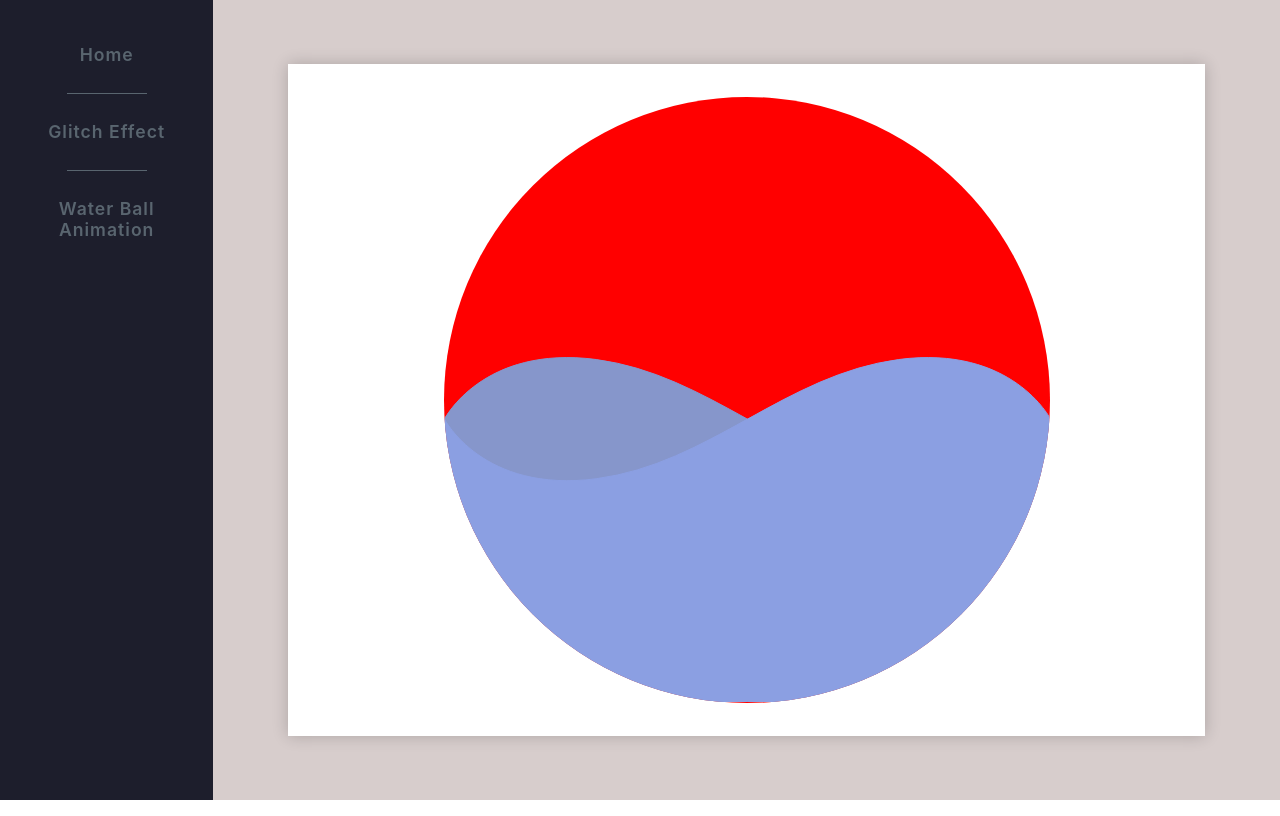
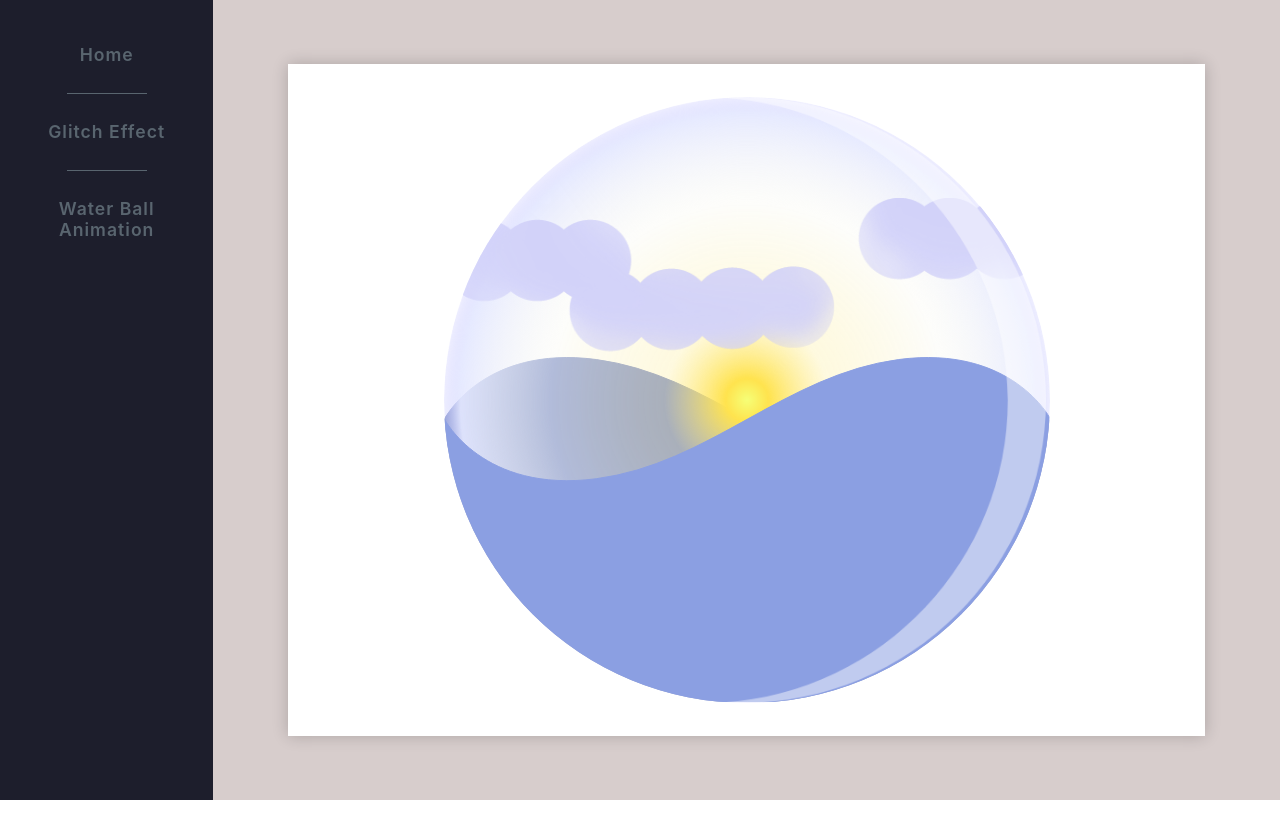
Before and after one commit to avemike/css-fun, a React (Create React App) app: page /Water_ball in a window 1280 px wide. Built offline with nearby package versions, Linux system fonts and the light colour scheme.

Commit message:
waterball imgs placement

```diff
--- a/src/views/waterBall/WaterBall.js
+++ b/src/views/waterBall/WaterBall.js
@@ -9,8 +9,20 @@ export const WaterBall = () => {
         <div className="water water-back">
           <img src={process.env.PUBLIC_URL + "img/water_anim/water_back.png"}></img>
         </div>
+        <div className="clouds clouds-back">
+          <img src={process.env.PUBLIC_URL + "img/water_anim/clouds_back.png"}></img>
+        </div>
+        <div className="sun">
+          <img src={process.env.PUBLIC_URL + "img/water_anim/sun.png"}></img>
+        </div>
+        <div className="clouds clouds-front">
+          <img src={process.env.PUBLIC_URL + "img/water_anim/clouds_front.png"}></img>
+        </div>
         <div className="water water-front">
           <img src={process.env.PUBLIC_URL + "img/water_anim/water_front.png"}></img>
+        </div>
+        <div className="shine">
+          <img src={process.env.PUBLIC_URL + "img/water_anim/shine.png"}></img>
         </div>
       </div>
     </Panel>
--- a/src/views/waterBall/waterBall.scss
+++ b/src/views/waterBall/waterBall.scss
@@ -1,12 +1,22 @@
+$water-width: 606px;
+$water-height: 606px;
+
 .water-ball {
-  width: 606px;
-  height: 606px;
-  background: red;
+  width: $water-width;
+  height: $water-height;
+  // background: red;
   position: relative;
   border-radius: 50%;
-  overflow-x: hidden;
-  overflow-y: auto;
-
+  overflow: hidden;
+  .shine {
+    position: absolute;
+    top: 0;
+    right: 4px;
+    height: 100%;
+    img {
+      height: 100%;
+    }
+  }
   .water {
     position: absolute;
     bottom: 0;
@@ -15,6 +25,21 @@
       position: absolute;
       bottom: 0;
     }
+  }
+  .sun {
+    position: absolute;
+    left: 0;
+    top: 0;
+
+    img {
+      width: $water-width;
+      height: $water-height;
+    }
+  }
+  .clouds {
+    position: absolute;
+    top: $water-height/6;
+    left: 0;
   }
   .water-front {
     width: max-content;
```
